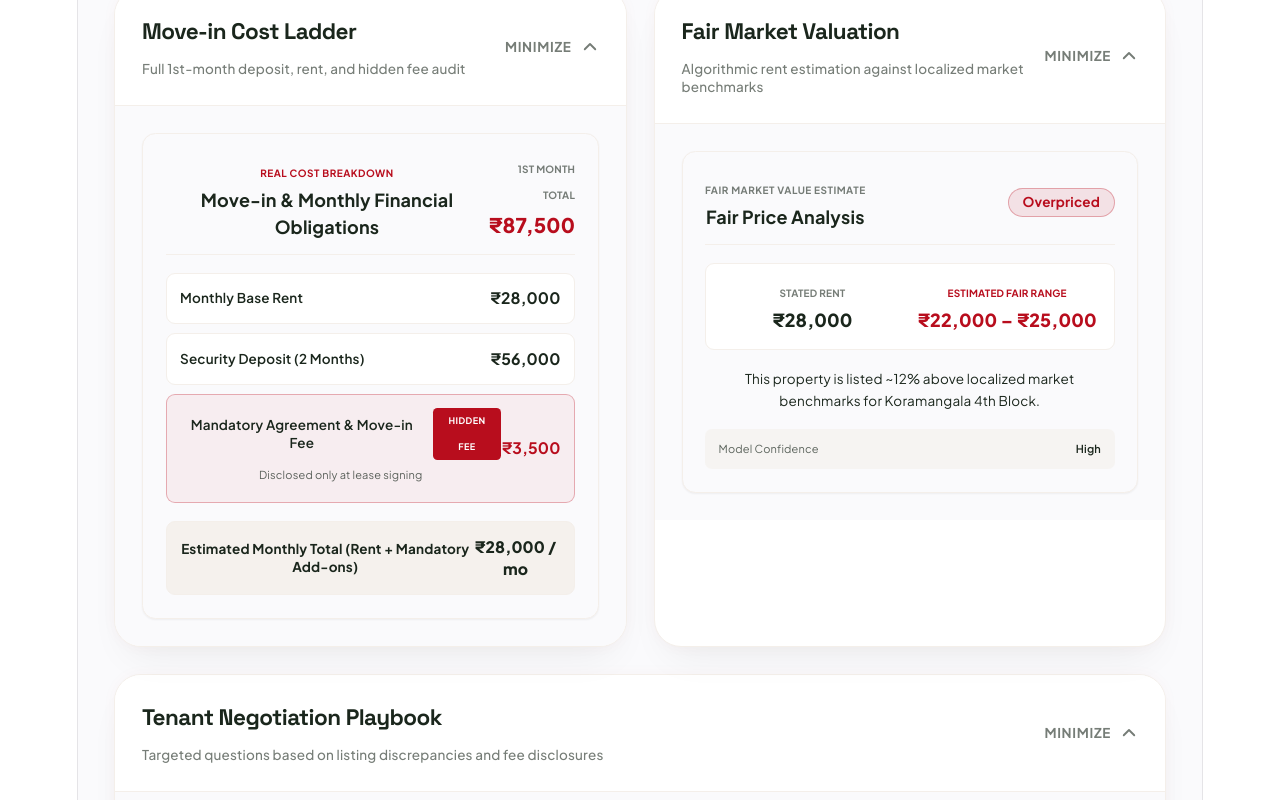
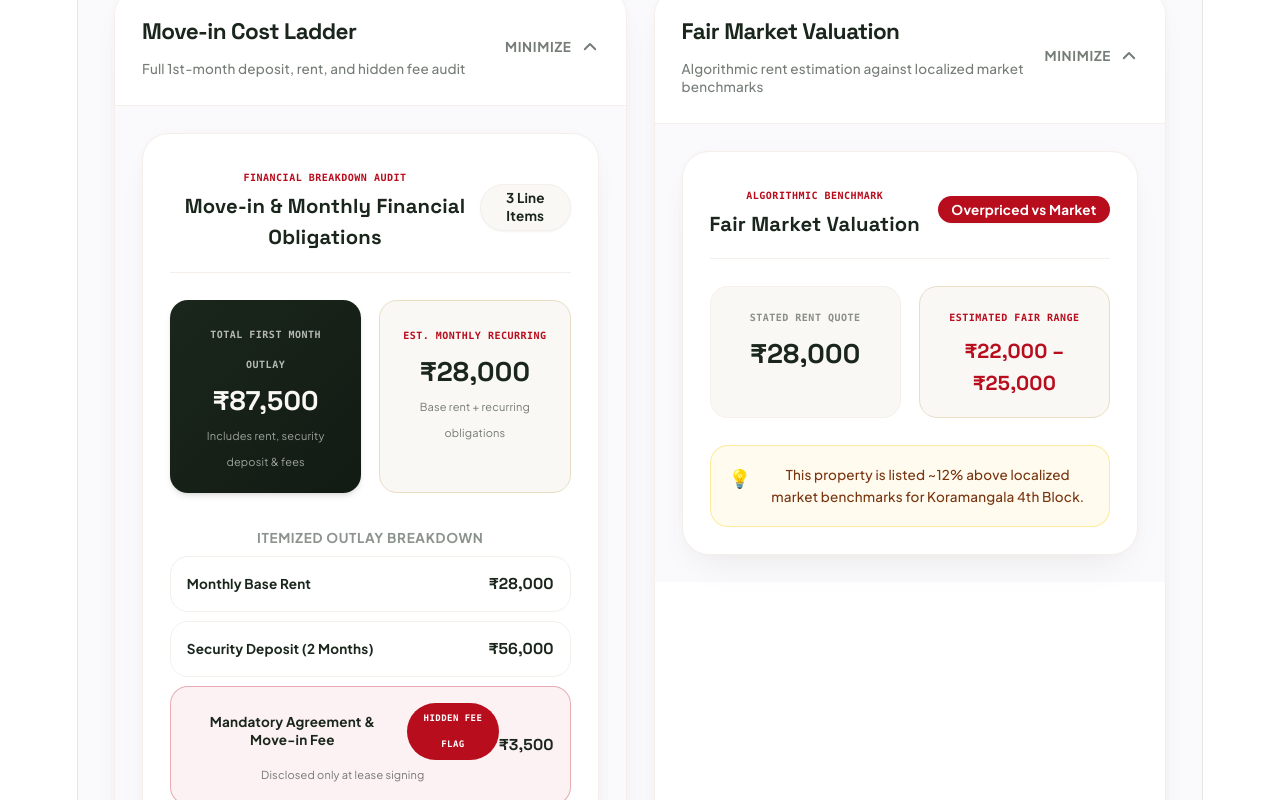
Before and after one commit to ishaan-2539/ProofRent, a React (Vite) app in the folder frontend/: page /report/demo in a window 1280 px wide. Shown: the part 2200-3000 px from the top of the page. Built offline with nearby package versions, Linux system fonts and the light colour scheme; no server answers.

Commit message:
style(report): apply luxury fintech styling across FairPriceCard, CostLadderView, and MatchSideBySide

```diff
--- a/frontend/src/components/report/CostLadderView.tsx
+++ b/frontend/src/components/report/CostLadderView.tsx
@@ -1,9 +1,4 @@
 import type { CostLadder, SourceRef } from '../../types/api';
-
-function formatRupees(n: number | null | undefined): string {
-  if (n === null || n === undefined) return '—';
-  return `₹${n.toLocaleString('en-IN')}`;
-}
 
 interface CostLadderViewProps {
   ladder: CostLadder;
@@ -13,101 +8,94 @@ interface CostLadderViewProps {
 export function CostLadderView({ ladder, onOpenEvidence }: CostLadderViewProps) {
   if (!ladder) return null;
 
-  const ladderData = ladder as any;
-  const items: any[] = ladderData?.items || ladderData?.rows || [];
-  const headline = ladderData?.headline || ladderData?.title || 'Move-in & Monthly Cost Breakdown';
-  const totalFirstMonth = ladderData?.total_first_month ?? ladderData?.first_month_total;
-  const monthlyRecurring = ladderData?.monthly_recurring ?? ladderData?.monthly_total;
+  const headline = ladder.headline || 'Move-in & Monthly Financial Obligations';
+  const totalFirstMonth = ladder.total_first_month || 0;
+  const monthlyRecurring = ladder.monthly_recurring || 0;
+  const items = ladder.items || [];
 
   return (
-    <div className="bg-[#FAFAFC] border border-[#F4EFEA] rounded-xl p-5 shadow-sm space-y-4">
-      {/* Header Bar */}
-      <div className="flex items-center justify-between pb-3 border-b border-[#F4EFEA]">
+    <div className="bg-white border border-[#F4EFEA] rounded-3xl p-6 shadow-luxury space-y-6">
+      {/* Header */}
+      <div className="flex items-center justify-between pb-4 border-b border-[#F4EFEA]">
         <div>
-          <span className="text-[10px] font-bold uppercase tracking-wider text-[#B80D1D]">
-            Real Cost Breakdown
+          <span className="text-[10px] font-mono font-bold uppercase tracking-wider text-[#B80D1D]">
+            Financial Breakdown Audit
           </span>
-          <h3 className="text-base font-bold text-[#1A261C]">
+          <h3 className="font-display font-extrabold text-lg text-[#1A261C]">
             {headline}
           </h3>
         </div>
-        {totalFirstMonth !== undefined && (
-          <div className="text-right">
-            <span className="text-[10px] uppercase font-bold text-[#1A261C]/60 block">
-              1st Month Total
-            </span>
-            <span className="text-lg font-extrabold text-[#B80D1D]">
-              {formatRupees(totalFirstMonth)}
+        <span className="text-xs font-bold bg-[#FAF8F5] border border-[#F4EFEA] text-[#1A261C] px-3 py-1 rounded-full shadow-sm">
+          {items.length} Line Items
         </span>
       </div>
-        )}
+
+      {/* Hero Stats */}
+      <div className="grid grid-cols-1 sm:grid-cols-2 gap-4">
+        <div className="p-4 rounded-2xl bg-gradient-to-br from-[#1A261C] to-[#121B13] text-white shadow-md space-y-1">
+          <span className="text-[10px] font-mono font-bold uppercase tracking-wider text-[#FAF8F5]/70">
+            Total First Month Outlay
+          </span>
+          <div className="font-display text-2xl font-extrabold text-[#FAF8F5]">
+            ₹{totalFirstMonth.toLocaleString('en-IN')}
+          </div>
+          <p className="text-[11px] text-[#FAF8F5]/60">Includes rent, security deposit & fees</p>
         </div>
 
-      {/* Cost Ladder Table / Items */}
+        <div className="p-4 rounded-2xl bg-[#FAF8F5] border border-[#E9DEC3] space-y-1">
+          <span className="text-[10px] font-mono font-bold uppercase tracking-wider text-[#B80D1D]">
+            Est. Monthly Recurring
+          </span>
+          <div className="font-display text-2xl font-extrabold text-[#1A261C]">
+            ₹{monthlyRecurring.toLocaleString('en-IN')}
+          </div>
+          <p className="text-[11px] text-[#1A261C]/60">Base rent + recurring obligations</p>
+        </div>
+      </div>
+
+      {/* Itemized Table */}
+      <div className="space-y-2 pt-2">
+        <h4 className="text-xs font-bold uppercase tracking-wider text-[#1A261C]/50">
+          Itemized Outlay Breakdown
+        </h4>
         <div className="space-y-2">
           {items.map((item: any, idx: number) => {
-          const isHidden = item?.is_hidden_cost || item?.hidden;
-
+            const isHidden = item.is_hidden_cost || item.hidden;
             return (
               <div
                 key={idx}
-              className={`flex items-center justify-between p-3 rounded-lg border transition-all ${
+                className={`p-3.5 rounded-2xl border transition-all flex items-center justify-between ${
                   isHidden
                     ? 'bg-[#B80D1D]/5 border-[#B80D1D]/30'
-                  : 'bg-white border-[#F4EFEA]'
+                    : 'bg-white border-[#F4EFEA] hover:border-[#1A261C]/20'
                 }`}
               >
                 <div className="space-y-0.5">
                   <div className="flex items-center gap-2">
-                  <span className="text-xs font-semibold text-[#1A261C]">
-                    {item?.label || item?.name || 'Cost Item'}
+                    <span className="text-xs font-bold text-[#1A261C]">
+                      {item.label || item.name}
                     </span>
                     {isHidden && (
-                    <span className="text-[9px] font-bold uppercase tracking-wider bg-[#B80D1D] text-white px-1.5 py-0.2 rounded">
-                      Hidden Fee
+                      <span className="text-[9px] font-mono font-bold uppercase tracking-wider bg-[#B80D1D] text-white px-2 py-0.5 rounded-full">
+                        Hidden Fee Flag
                       </span>
                     )}
                   </div>
-                {item?.note && (
-                  <p className="text-[11px] text-[#1A261C]/70">{item.note}</p>
+                  {item.note && (
+                    <p className="text-[11px] text-[#1A261C]/60 italic">
+                      {item.note}
+                    </p>
                   )}
                 </div>
 
-              <div className="flex items-center gap-3">
-                <span
-                  className={`text-sm font-bold ${
-                    isHidden ? 'text-[#B80D1D]' : 'text-[#1A261C]'
-                  }`}
-                >
-                  {formatRupees(item?.amount)}
-                </span>
-
-                {item?.source && onOpenEvidence && (
-                  <button
-                    type="button"
-                    onClick={() => onOpenEvidence(item.source)}
-                    className="text-[11px] text-[#B80D1D] hover:underline font-semibold"
-                  >
-                    Evidence
-                  </button>
-                )}
+                <div className="font-display text-sm font-extrabold text-[#1A261C]">
+                  ₹{Number(item.amount || 0).toLocaleString('en-IN')}
                 </div>
               </div>
             );
           })}
         </div>
-
-      {/* Monthly Recurring Total Footer */}
-      {monthlyRecurring !== undefined && (
-        <div className="flex items-center justify-between bg-[#F4EFEA]/80 p-3 rounded-lg border border-[#F4EFEA]">
-          <span className="text-xs font-bold text-[#1A261C]">
-            Estimated Monthly Total (Rent + Mandatory Add-ons)
-          </span>
-          <span className="text-sm font-extrabold text-[#1A261C]">
-            {formatRupees(monthlyRecurring)} / mo
-          </span>
       </div>
-      )}
     </div>
   );
 }
--- a/frontend/src/components/report/FairPriceCard.tsx
+++ b/frontend/src/components/report/FairPriceCard.tsx
@@ -1,9 +1,4 @@
 import type { FairPriceResult } from '../../types/api';
-
-function formatRupees(n: number | null | undefined): string {
-  if (n === null || n === undefined) return '—';
-  return `₹${n.toLocaleString('en-IN')}`;
-}
 
 interface FairPriceCardProps {
   result: FairPriceResult;
@@ -13,77 +8,66 @@ export function FairPriceCard({ result }: FairPriceCardProps) {
   if (!result) return null;
 
   const res = result as any;
-  const verdict = res?.verdict || res?.status || res?.assessment;
-  const isOverpriced = verdict === 'overpriced';
-  const isFair = verdict === 'fair' || verdict === 'great_deal';
+  const verdict = res.verdict || 'fair';
+  const statedRent = res.stated_rent || res.statedRent || 0;
+  const fairMin = res.fair_min || res.fairMin || 0;
+  const fairMax = res.fair_max || res.fairMax || 0;
+  const message = res.message || '';
 
-  const statedRent = res?.stated_rent ?? res?.rent;
-  const fairMin = res?.fair_min ?? res?.min_fair_price ?? res?.fair_price_min;
-  const fairMax = res?.fair_max ?? res?.max_fair_price ?? res?.fair_price_max;
+  const verdictStyles =
+    verdict === 'overpriced'
+      ? { badgeBg: 'bg-[#B80D1D]', text: 'Overpriced vs Market', badgeText: 'text-white' }
+      : verdict === 'great_deal'
+      ? { badgeBg: 'bg-emerald-600', text: 'Great Deal', badgeText: 'text-white' }
+      : { badgeBg: 'bg-[#1A261C]', text: 'Fair Price', badgeText: 'text-white' };
 
   return (
-    <div className="bg-[#FAFAFC] border border-[#F4EFEA] rounded-xl p-5 shadow-sm space-y-4">
-      {/* Top Header */}
-      <div className="flex items-center justify-between gap-2 flex-wrap pb-3 border-b border-[#F4EFEA]">
+    <div className="bg-white border border-[#F4EFEA] rounded-3xl p-6 shadow-luxury space-y-6">
+      {/* Header */}
+      <div className="flex items-center justify-between pb-4 border-b border-[#F4EFEA]">
         <div>
-          <span className="text-[10px] font-bold uppercase tracking-wider text-[#1A261C]/60">
-            Fair Market Value Estimate
+          <span className="text-[10px] font-mono font-bold uppercase tracking-wider text-[#B80D1D]">
+            Algorithmic Benchmark
           </span>
-          <h3 className="text-base font-bold text-[#1A261C]">
-            Fair Price Analysis
+          <h3 className="font-display font-extrabold text-lg text-[#1A261C]">
+            Fair Market Valuation
           </h3>
         </div>
-
-        {verdict && (
-          <span
-            className={`text-xs font-bold px-3 py-1 rounded-full capitalize ${
-              isOverpriced
-                ? 'bg-[#B80D1D]/10 text-[#B80D1D] border border-[#B80D1D]/30'
-                : isFair
-                ? 'bg-[#1A261C]/10 text-[#1A261C] border border-[#1A261C]/30'
-                : 'bg-[#F4EFEA] text-[#1A261C]'
-            }`}
-          >
-            {String(verdict).replace('_', ' ')}
-          </span>
-        )}
+        <span
+          className={`text-xs font-bold px-3 py-1 rounded-full shadow-sm ${verdictStyles.badgeBg} ${verdictStyles.badgeText}`}
+        >
+          {verdictStyles.text}
+        </span>
       </div>
 
-      {/* Main Rent Comparison Grid */}
-      <div className="grid grid-cols-2 gap-3 bg-white p-3.5 rounded-lg border border-[#F4EFEA]">
-        <div>
-          <span className="text-[10px] uppercase font-bold text-[#1A261C]/60 block">
-            Stated Rent
+      {/* Price Comparison Grid */}
+      <div className="grid grid-cols-2 gap-4">
+        <div className="p-4 rounded-2xl bg-[#FAF8F5] border border-[#F4EFEA]">
+          <span className="text-[10px] font-mono font-bold uppercase tracking-wider text-[#1A261C]/50 block">
+            Stated Rent Quote
           </span>
-          <span className="text-base font-extrabold text-[#1A261C]">
-            {formatRupees(statedRent)}
-          </span>
+          <div className="font-display text-2xl font-extrabold text-[#1A261C] mt-1">
+            ₹{Number(statedRent).toLocaleString('en-IN')}
+          </div>
         </div>
 
-        <div>
-          <span className="text-[10px] uppercase font-bold text-[#B80D1D] block">
+        <div className="p-4 rounded-2xl bg-[#FAF8F5] border border-[#E9DEC3]">
+          <span className="text-[10px] font-mono font-bold uppercase tracking-wider text-[#B80D1D] block">
             Estimated Fair Range
           </span>
-          <span className="text-base font-extrabold text-[#B80D1D]">
-            {formatRupees(fairMin)} – {formatRupees(fairMax)}
-          </span>
+          <div className="font-display text-lg font-extrabold text-[#B80D1D] mt-1">
+            ₹{Number(fairMin).toLocaleString('en-IN')} – ₹{Number(fairMax).toLocaleString('en-IN')}
+          </div>
         </div>
       </div>
 
-      {/* Explanation / Reasoning */}
-      {res?.message && (
-        <p className="text-xs text-[#1A261C] leading-relaxed">
-          {res.message}
-        </p>
-      )}
-
-      {/* Confidence Indicator */}
-      {res?.confidence && (
-        <div className="flex items-center justify-between text-[11px] text-[#1A261C]/70 bg-[#F4EFEA]/50 px-3 py-1.5 rounded-md">
-          <span>Model Confidence</span>
-          <span className="font-semibold capitalize text-[#1A261C]">
-            {String(res.confidence)}
-          </span>
+      {/* Message */}
+      {message && (
+        <div className="p-4 rounded-2xl bg-amber-50/80 border border-amber-200/80 flex items-start gap-3">
+          <span className="text-base shrink-0">💡</span>
+          <p className="text-xs text-amber-900 leading-relaxed font-medium">
+            {message}
+          </p>
         </div>
       )}
     </div>
```
Lines whose indentation alone changed are shown as unchanged.
